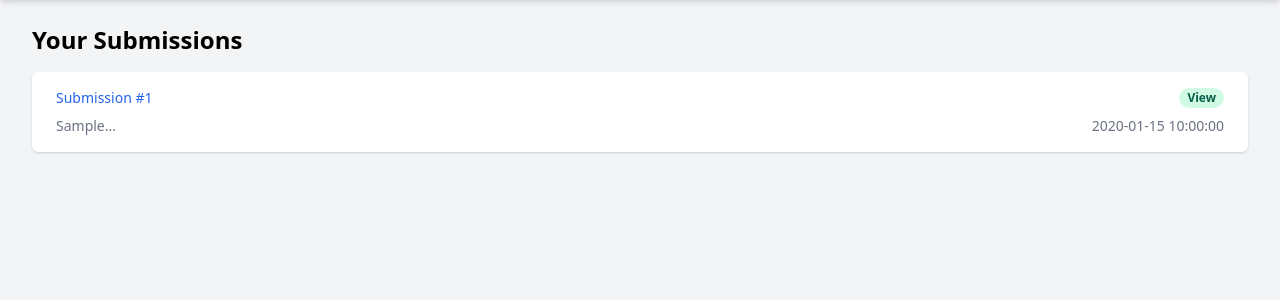
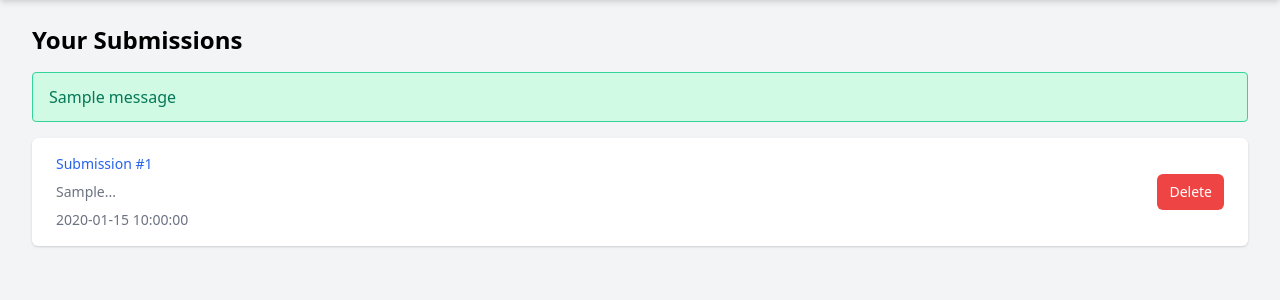
Before and after one commit to becooper222/AICoverLetterGenerator, a Flask app: page /view_submissions in a window 1280 px wide. Shown: the part 64-364 px from the top of the page. Run offline with Flask 3, Linux system fonts and the light colour scheme; a user stored in the database is signed in; tables that the repository leaves empty hold one stand-in row (values such as "Sample post"); one stand-in notice (Sample message) is shown.

Commit message:
Agent step completed: Implement deletion of submissions and resumes

```diff
--- a/main.py
+++ b/main.py
@@ -316,6 +316,32 @@ def download_cover_letter(submission_id):
         mimetype='application/vnd.openxmlformats-officedocument.wordprocessingml.document'
     )
 
+@app.route('/delete_submission/<int:submission_id>', methods=['POST'])
+@login_required
+def delete_submission(submission_id):
+    submission = Submission.query.get_or_404(submission_id)
+    if submission.user_id != current_user.id:
+        flash('You do not have permission to delete this submission')
+        return redirect(url_for('view_submissions'))
+
+    db.session.delete(submission)
+    db.session.commit()
+    flash('Submission deleted successfully')
+    return redirect(url_for('view_submissions'))
+
+@app.route('/delete_resume/<int:resume_id>', methods=['POST'])
+@login_required
+def delete_resume(resume_id):
+    resume = Resume.query.get_or_404(resume_id)
+    if resume.user_id != current_user.id:
+        flash('You do not have permission to delete this resume')
+        return redirect(url_for('submit'))
+
+    db.session.delete(resume)
+    db.session.commit()
+    flash('Resume deleted successfully')
+    return redirect(url_for('submit'))
+
 if __name__ == '__main__':
     with app.app_context():
         db.create_all()
--- a/templates/view_submissions.html
+++ b/templates/view_submissions.html
@@ -26,37 +26,40 @@
 
     <main class="max-w-7xl mx-auto py-6 sm:px-6 lg:px-8">
         <h2 class="text-2xl font-bold mb-4">Your Submissions</h2>
+        {% with messages = get_flashed_messages() %}
+            {% if messages %}
+                {% for message in messages %}
+                    <div class="bg-green-100 border border-green-400 text-green-700 px-4 py-3 rounded relative mb-4" role="alert">
+                        <span class="block sm:inline">{{ message }}</span>
+                    </div>
+                {% endfor %}
+            {% endif %}
+        {% endwith %}
         {% if submissions %}
             <div class="bg-white shadow overflow-hidden sm:rounded-md">
                 <ul class="divide-y divide-gray-200">
                     {% for submission in submissions %}
                         <li>
-                            <a href="{{ url_for('result', submission_id=submission.id) }}" class="block hover:bg-gray-50">
-                                <div class="px-4 py-4 sm:px-6">
-                                    <div class="flex items-center justify-between">
+                            <div class="px-4 py-4 sm:px-6 flex justify-between items-center">
+                                <div>
+                                    <a href="{{ url_for('result', submission_id=submission.id) }}" class="block hover:bg-gray-50">
                                         <p class="text-sm font-medium text-blue-600 truncate">
                                             Submission #{{ submission.id }}
                                         </p>
-                                        <div class="ml-2 flex-shrink-0 flex">
-                                            <p class="px-2 inline-flex text-xs leading-5 font-semibold rounded-full bg-green-100 text-green-800">
-                                                View
-                                            </p>
-                                        </div>
-                                    </div>
-                                    <div class="mt-2 sm:flex sm:justify-between">
-                                        <div class="sm:flex">
-                                            <p class="flex items-center text-sm text-gray-500">
-                                                {{ submission.focus_areas[:50] }}...
-                                            </p>
-                                        </div>
-                                        <div class="mt-2 flex items-center text-sm text-gray-500 sm:mt-0">
-                                            <p>
-                                                {{ submission.created_at.strftime('%Y-%m-%d %H:%M:%S') }}
-                                            </p>
-                                        </div>
-                                    </div>
+                                        <p class="mt-2 flex items-center text-sm text-gray-500">
+                                            {{ submission.focus_areas[:50] }}...
+                                        </p>
+                                        <p class="mt-2 flex items-center text-sm text-gray-500">
+                                            {{ submission.created_at.strftime('%Y-%m-%d %H:%M:%S') }}
+                                        </p>
+                                    </a>
                                 </div>
-                            </a>
+                                <div>
+                                    <button onclick="deleteSubmission({{ submission.id }})" class="bg-red-500 hover:bg-red-600 text-white px-3 py-2 rounded-md text-sm font-medium">
+                                        Delete
+                                    </button>
+                                </div>
+                            </div>
                         </li>
                     {% endfor %}
                 </ul>
@@ -65,5 +68,24 @@
             <p class="text-gray-500">You haven't made any submissions yet.</p>
         {% endif %}
     </main>
+
+    <script>
+        function deleteSubmission(submissionId) {
+            if (confirm('Are you sure you want to delete this submission?')) {
+                fetch(`/delete_submission/${submissionId}`, {
+                    method: 'POST',
+                    headers: {
+                        'Content-Type': 'application/json',
+                    },
+                }).then(response => {
+                    if (response.ok) {
+                        window.location.reload();
+                    } else {
+                        alert('Failed to delete submission');
+                    }
+                });
+            }
+        }
+    </script>
 </body>
 </html>
```
Also changed, not shown: templates/submit.html (+42 -0 lines).
